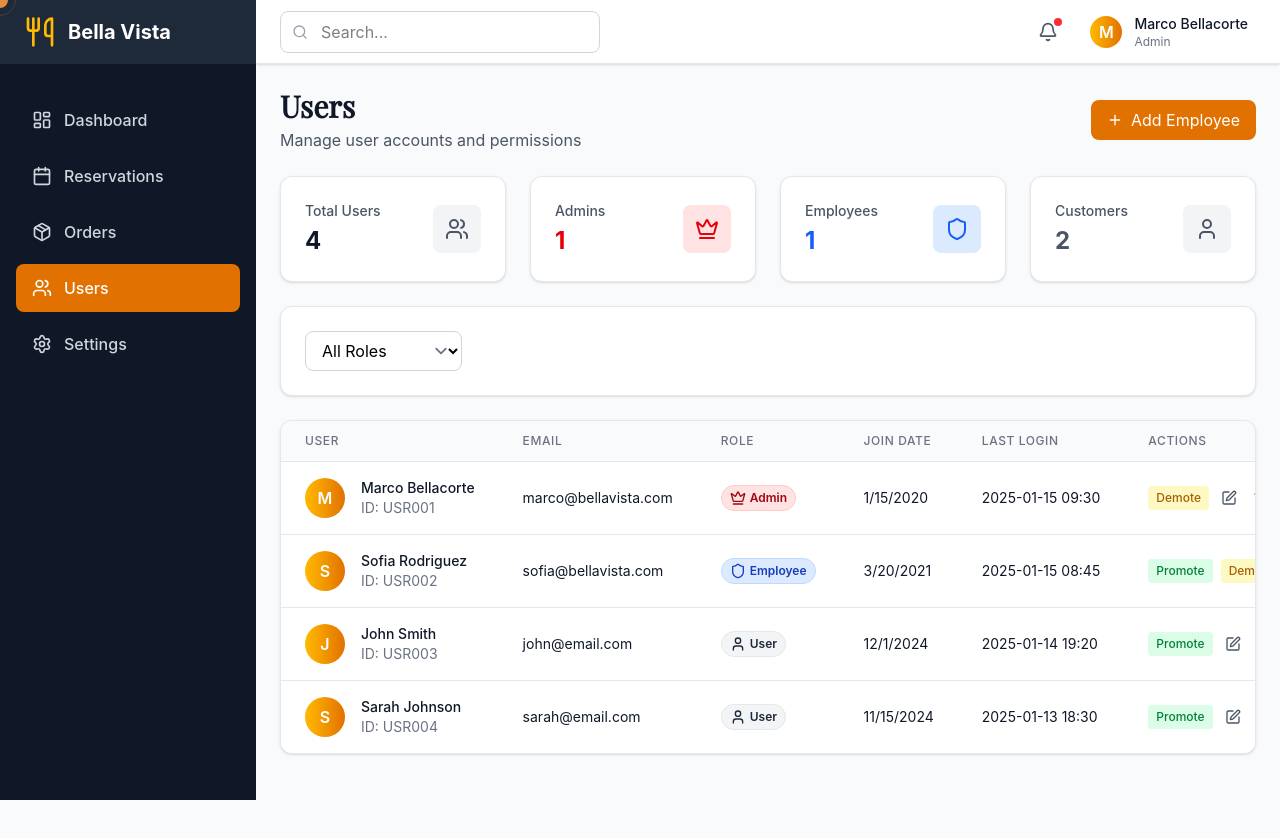
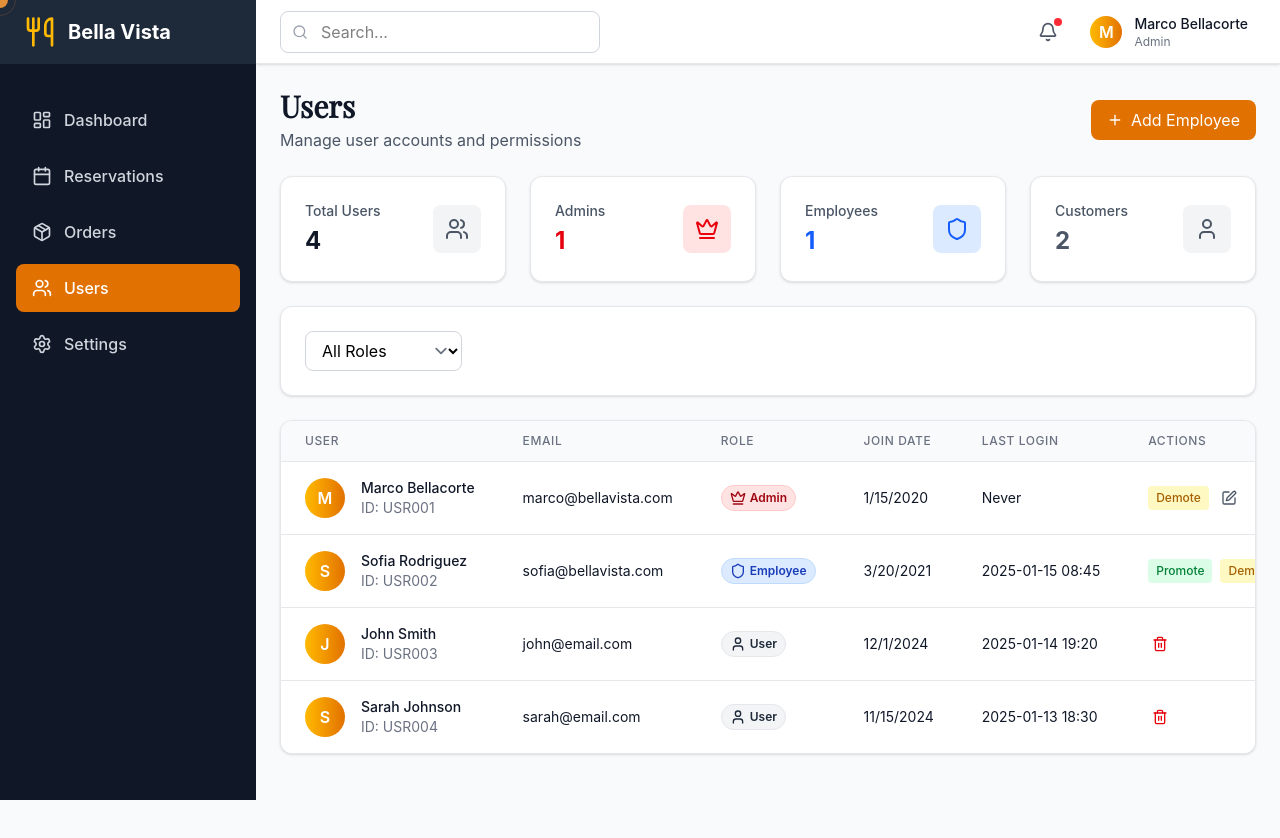
Before and after one commit to Purabsingla/bella-vista, a Next.js app: page /admin/users in a window 1280 px wide. Shown: the top 838 px of the page. Built offline with nearby package versions, Linux system fonts and the light colour scheme; no server answers.

Commit message:
feat: update User interface to allow null lastLogin and enhance user role actions in Users component

```diff
--- a/src/app/admin/users/page.tsx
+++ b/src/app/admin/users/page.tsx
@@ -21,7 +21,7 @@ interface User {
   email: string;
   role: "admin" | "employee" | "user";
   joinDate: string;
-  lastLogin: string;
+  lastLogin: string | null;
   status: "active" | "inactive";
 }
 
@@ -32,7 +32,7 @@ const mockUsers: User[] = [
     email: "marco@bellavista.com",
     role: "admin",
     joinDate: "2020-01-15",
-    lastLogin: "2025-01-15 09:30",
+    lastLogin: null,
     status: "active",
   },
   {
@@ -311,11 +311,11 @@ const Users: React.FC = () => {
                     {new Date(user.joinDate).toLocaleDateString()}
                   </td>
                   <td className="px-6 py-4 whitespace-nowrap text-sm text-gray-900">
-                    {user.lastLogin}
+                    {user.lastLogin || "Never"}
                   </td>
                   <td className="px-6 py-4 whitespace-nowrap text-sm font-medium">
                     <div className="flex items-center gap-2">
-                      {user.role !== "admin" && (
+                      {user.role === "employee" && (
                         <button
                           onClick={() => promoteUser(user.id)}
                           className="bg-green-100 text-green-700 px-2 py-1 rounded hover:bg-green-200 transition-colors text-xs"
@@ -331,15 +331,19 @@ const Users: React.FC = () => {
                           Demote
                         </button>
                       )}
+                      {user.role === "admin" && (
                         <button className="text-gray-600 hover:text-gray-900 p-1 rounded">
                           <Edit className="w-4 h-4" />
                         </button>
+                      )}
+                      {user.role !== "admin" && (
                         <button
                           onClick={() => deleteUser(user.id)}
                           className="text-red-600 hover:text-red-900 p-1 rounded"
                         >
                           <Trash2 className="w-4 h-4" />
                         </button>
+                      )}
                     </div>
                   </td>
                 </tr>
--- a/src/app/auth/page.tsx
+++ b/src/app/auth/page.tsx
@@ -103,6 +103,8 @@ const Auth: React.FC = () => {
           });
           showToast("Account created successfully!", "success");
           router.replace(from);
+        } else {
+          showToast("ERROR.", "error");
         }
       } else {
         console.log("SignIn Works");
--- a/src/app/layout.tsx
+++ b/src/app/layout.tsx
@@ -11,6 +11,10 @@ import { usePathname } from "next/navigation";
 import { LoaderProvider } from "@/context/LoaderContext";
 import RouteChangeLoader from "@/components/RouteChangeLoader";
 
+import { onAuthStateChanged } from "firebase/auth";
+import { auth, db } from "@/firebase/firebase";
+import { doc, updateDoc, serverTimestamp } from "firebase/firestore";
+
 const geistSans = Geist({
   variable: "--font-geist-sans",
   subsets: ["latin"],
@@ -19,6 +23,15 @@ const geistSans = Geist({
 const geistMono = Geist_Mono({
   variable: "--font-geist-mono",
   subsets: ["latin"],
+});
+
+onAuthStateChanged(auth, async (user) => {
+  if (user) {
+    const userRef = doc(db, "users", user.uid);
+    await updateDoc(userRef, {
+      lastLogin: serverTimestamp(),
+    });
+  }
 });
 
 export default function RootLayout({
--- a/src/firebase/firebaseAuth.ts
+++ b/src/firebase/firebaseAuth.ts
@@ -1,4 +1,4 @@
-// src/firebase/auth.js
+// src/firebase/FirebaseAuth.tsx
 import { auth } from "./firebase";
 
 import {
```
Lines whose indentation alone changed are shown as unchanged.
